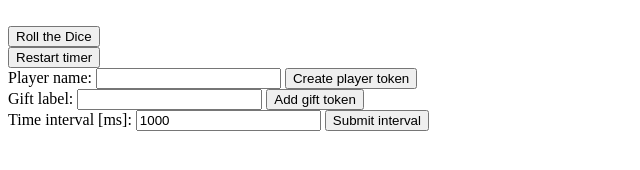
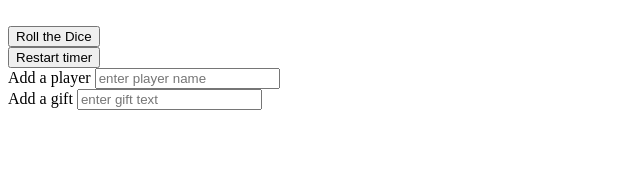
Before and after one commit to hugolinder/julklappsspel, a website: page public/index.html in a window 1280 px wide. Shown: the whole page, without its empty margins (0-640 px from the left). Drawn offline with Linux system fonts and the light colour scheme; no server answers.

Commit message:
simplify text input controlls, remove submit buttons, submit on 'enter' and there is placeholder text in the background

```diff
--- a/public/index.html
+++ b/public/index.html
@@ -17,17 +17,19 @@
     <button id='timeBtn'>Restart timer</button>
     <label id='timeDisplay'></label>
     <br>
-    <label for="name">Player name:</label>
-    <input type='text' id="name">
-    <button id='playerBtn'>Create player token</button>
+    <label for="name">Add a player</label>
+    <input type='text' id="name" placeholder='enter player name'>
+    <!-- <button id='playerBtn'>Create player token</button> -->
     <br>
-    <label for "gift">Gift label:</label>
-    <input type='text' id='gift'>
-    <button id='giftBtn'>Add gift token</button>
+    <label for "gift">Add a gift</label>
+    <input type='text' id='gift' placeholder='enter gift text'>
+    <!-- <button id='giftBtn'>Add gift token</button> -->
     <br>
+    <!--
     <label for 'interval'>Time interval [ms]:</label>
     <input type='number' id='interval' name="interval" min="1" max="60*1000"value="1000">
     <button id="submitInterval">Submit interval</button>
+    -->
     <div id='myConsole'></div>
     <div>
       <!-- <img src='tomte_julklapp.jpg' alt='Santa Claus boy with a present' style='width:880px;height:600px;'> -->
--- a/public/index.js
+++ b/public/index.js
@@ -175,28 +175,32 @@ function createToken (template) {
   return token
 }
 
-var playerBtn = document.getElementById('playerBtn')
-playerBtn.addEventListener('click', (event) => {
+function addPlayer () {
   // in order to have consistent ID, the creation occurs in view
   var name = document.getElementById('name').value
   console.log('adding player ' + name)
-  playerBtn.textContent = name + '...'
+  // playerBtn.textContent = name + '...'
   command.tokens.push({
     textContent: name,
     classList: ['player']
   })
-})
+}
 
-var giftBtn = document.getElementById('giftBtn')
-giftBtn.addEventListener('click', () => {
+function addGift () {
   console.log('adding gift')
   var label = document.getElementById('gift').value
   command.tokens.push({
     textContent: label,
     classList: ['gift']
   })
-  giftBtn.textContent = label + '...'
-})
+}
+
+// var playerBtn = document.getElementById('playerBtn')
+// playerBtn.addEventListener('click', addPlayer)
+document.getElementById('name').onchange = addPlayer
+
+// var giftBtn = document.getElementById('giftBtn')
+document.getElementById('gift').onchange = addGift
 
 var timeBtn = document.getElementById('timeBtn')
 timeBtn.addEventListener('click', () => {
@@ -210,8 +214,8 @@ function updateView () {
   console.log('updating view')
   // reset buttons
   diceBtn.textContent = 'Roll the Dice'
-  playerBtn.textContent = 'Create player token'
-  giftBtn.textContent = 'Add gift token'
+  // playerBtn.textContent = 'Create player token'
+  // giftBtn.textContent = 'Add gift token'
   timeBtn.textContent = 'Restart timer'
 
   // display current time in minutes: seconds
@@ -251,8 +255,9 @@ function updateView () {
 var timerId = setInterval(function () {
   commandServer()
   updateView()
-}, document.getElementById('interval').value)
+}, 1000)
 
+/*
 // adjust speed
 document.getElementById('submitInterval').addEventListener('click', () => {
   clearInterval(timerId)
@@ -261,3 +266,4 @@ document.getElementById('submitInterval').addEventListener('click', () => {
     updateView()
   }, document.getElementById('interval').value)
 })
+*/
```
